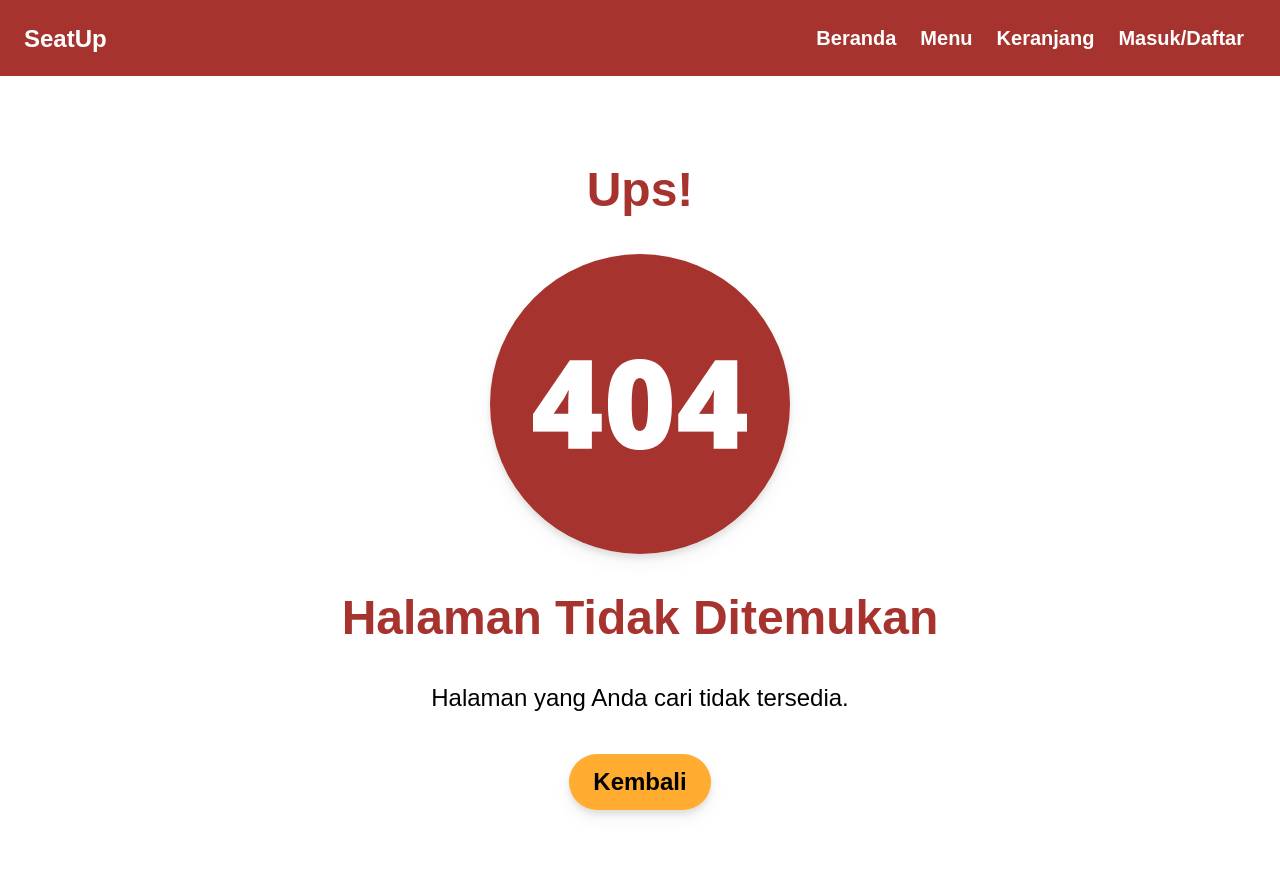
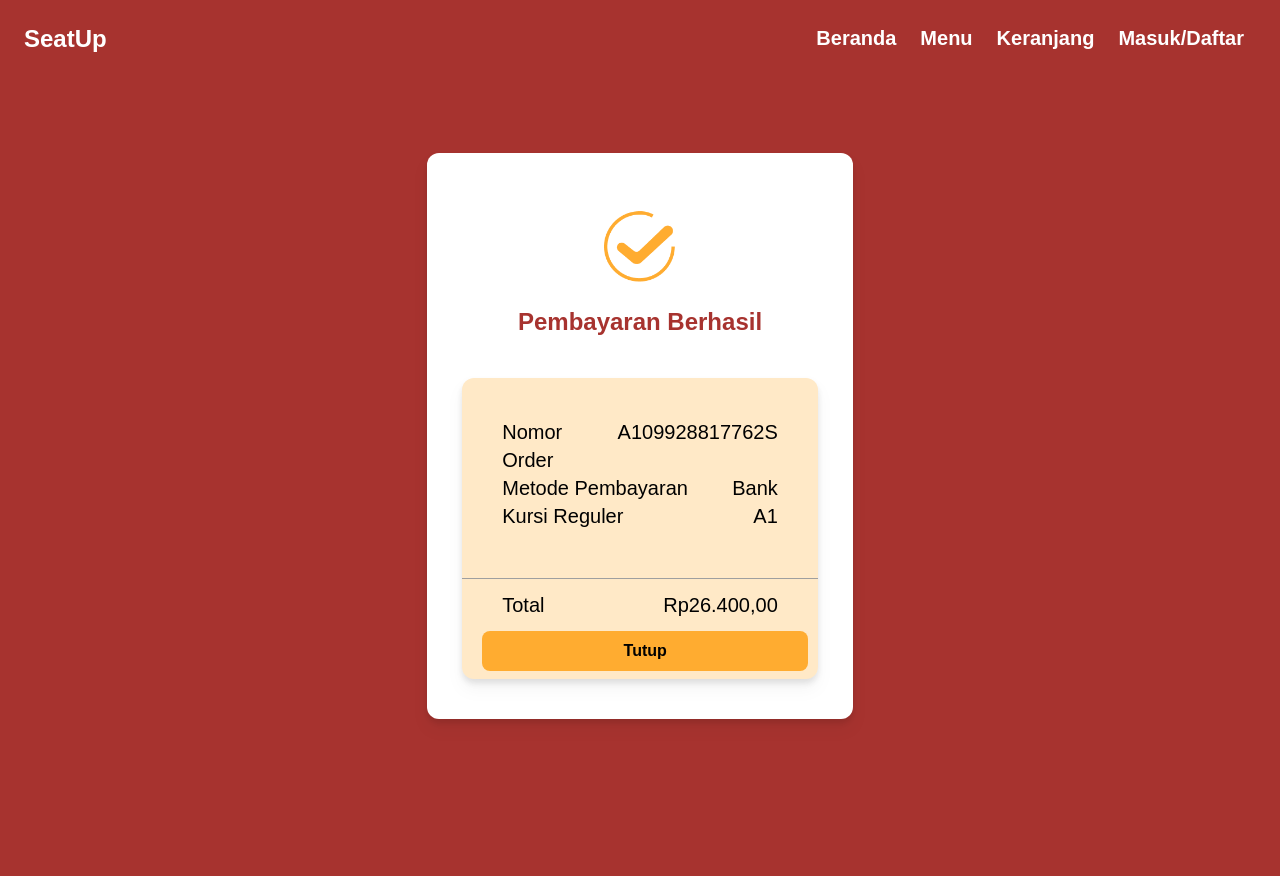
Before and after one commit to geloramanalu/seatup, a React (Create React App) app in the folder seatup/: page /notification in a window 1280 px wide. After the commit the page ends 800 px from the top, so only its background shows below. Built offline with nearby package versions, Linux system fonts and the light colour scheme; a web font is replaced by a local one.

Commit message:
added notification page

```diff
--- a/seatup/package.json
+++ b/seatup/package.json
@@ -9,6 +9,7 @@
     "@testing-library/jest-dom": "^5.16.5",
     "@testing-library/react": "^13.4.0",
     "@testing-library/user-event": "^13.5.0",
+    "eslint-plugin-react": "^7.31.11",
     "react": "^18.2.0",
     "react-dom": "^18.2.0",
     "react-router-dom": "^6.4.3",
--- a/seatup/src/App.js
+++ b/seatup/src/App.js
@@ -9,6 +9,8 @@ import Cart from './component/Cart';
 import Checkout from './component/Checkout';
 import Error from './component/Error';
 import LoadingPayment from './component/LoadingPayment';
+import NotificationPage from './component/NotificationPage';
+import Login from './component/Login';
 
 
 function App() {
@@ -22,7 +24,9 @@ function App() {
         <Route path='/seat' element={<Seat />} />
         <Route path='/cart' element={<Cart />} />
         <Route path='/loading-payment' element={<LoadingPayment />} />
+        <Route path='/notification' element={<NotificationPage/>} />
         <Route path="*" element={<Error />} />
+        <Route path="/login" element={<Login />} />
       </Routes>
     </div>
   );
--- a/seatup/src/component/Error.jsx
+++ b/seatup/src/component/Error.jsx
@@ -1,13 +1,6 @@
-import { Link, useNavigate } from "react-router-dom";
+import { Link } from "react-router-dom";
 import error_404 from "../img/error_404.png"
 
-function Navigate() {
-  const navigate = useNavigate();
-}
-
-const navigateHome = () => {
-  Navigate('/');
-};
 
 const Error = () => {
   return (
--- /dev/null
+++ b/seatup/src/component/NotificationPage.jsx
@@ -0,0 +1,43 @@
+import Success from "../img/success.png";
+import { Link } from "react-router-dom";
+
+
+const NotificationPage = () => {
+    return (
+        <div className="fixed w-full h-screen -mt-3 bg-merah">
+            <div className="flex -mt-10 h-full items-center justify-center">
+                <div className="felx flex-col box-content rounded-xl w-1/3 h-2/3 pt-8 flex justify items-center bg-white drop-shadow-lg">
+                    <img className="my-6 w-1/6" src={Success} alt="" />
+                    <h1 className="flex font-bold text-merah lg:text-2xl flex-col"> Pembayaran Berhasil </h1>
+                    <div className=" flex flex-col my-10 w-5/6 h-2/3 bg-kuning2 rounded-xl drop-shadow-lg">
+                        <div className="h-2/3">
+                            <div className="flex flex-col lg:flex-row pt-10 mx-10">
+                                <h1 className="flex-1 font-medium lg:text-xl">Nomor Order</h1>
+                                <h1 className="flex-2 font-medium lg:text-xl">A109928817762S</h1>
+                            </div>
+                            <div className="flex flex-col lg:flex-row mx-10">
+                                <h1 className="flex-1 font-medium lg:text-xl">Metode Pembayaran</h1>
+                                <h1 className="flex-2 font-medium lg:text-xl">Bank</h1>
+                            </div>
+                            <div className="flex flex-col lg:flex-row mx-10">
+                                <h1 className="flex-1 font-medium lg:text-xl">Kursi Reguler</h1>
+                                <h1 className="flex-2 font-medium lg:text-xl">A1</h1>
+                            </div>
+                        </div>
+                        <div className="flex flex-col h-1/3 gap-3">
+                            <div className="border-t border-abu2"></div>
+                            <div className="flex flex-col lg:flex-row mx-10">
+                                <h1 className="flex-1 font-medium lg:text-xl">Total</h1>
+                                <h1 className="flex-2 font-medium lg:text-xl">Rp26.400,00</h1>
+                            </div>
+                            <div className="flex flex-col lg:w-11/12 mx-5 font-bold items-center">
+                                <Link to={"/"} className="bg-kuning text-black rounded-lg w-full py-2 text-center">Tutup</Link>
+                            </div>
+                        </div>
+                    </div>
+                </div>
+            </div>
+        </div>
+    )
+}
+export default NotificationPage;
--- a/seatup/tailwind.config.js
+++ b/seatup/tailwind.config.js
@@ -5,12 +5,14 @@ module.exports = {
     extend: {},
     colors: {
       'kuning': '#FFAC30',
+      'kuning2': '#FFE9C7',
       'merah': '#A7332F',
       'abu': '#DADADA',
       'white': '#FFFFFF',
       'black': '#000000',
       'brokenwhite': '#F6F6F6',
-      'broken2white': '#DADADA'
+      'broken2white': '#DADADA',
+      'abu2':'#9F9F9F'
     }
   },
   plugins: [],
```
Also changed, not shown: seatup/src/img/success.png (added), 1 other file (tests, documents, lock files or other folders).
